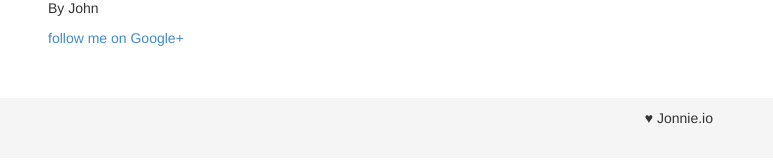
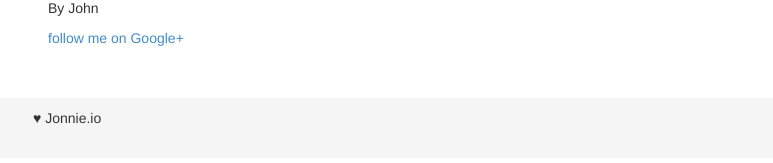
Before and after one commit to jonniedarko/blog, a Jekyll site: the page built from _posts/2014-04-21-welcome-to-jekyll.markdown, in a window 1280 px wide. Shown: the part 345-508 px from the top of the page, without its empty margins (257-1030 px from the left). Built offline with Jekyll 4.4.1, drawn with Linux system fonts in a browser that asks for light colours; Markdown is read by kramdown in place of the engine named in the settings; comment, search, counter and statistics services are not loaded.

Commit message:
Update default.html

```diff
--- a/_layouts/default.html
+++ b/_layouts/default.html
@@ -62,11 +62,11 @@
     <br/>
 <div class="footer">
   <div class="container">
-    <p style="padding-top:10px; padding-right: 20px;float:right;">♥ Jonnie.io</p>
+    <p style="padding-top:10px;">♥ Jonnie.io</p>
   </div>
 </div>
-    <script src="vendor/jquery/dist/jquery.min.js"></script>
-    <script src="vendor/bootstrap/dist/js/bootstrap.min.js"></script>
+    <script src="{{site.baseurl}}/vendor/jquery/dist/jquery.min.js"></script>
+    <script src="{{site.baseurl}}/vendor/bootstrap/dist/js/bootstrap.min.js"></script>
 
 
 </body>
```
